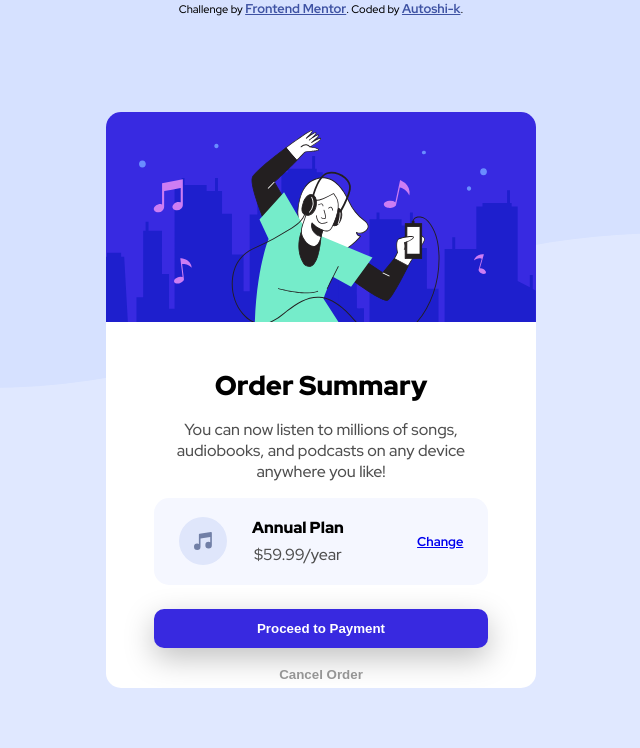
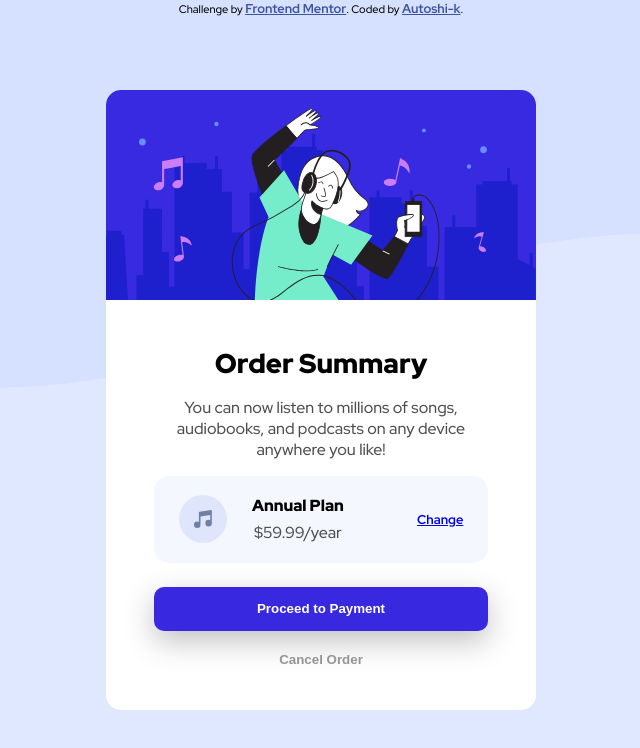
Before and after one commit to Autoshi-k/Order-summary-component, a plain HTML site: page index.html in a window 1280 px wide. Shown: the whole page, without its empty margins (319-959 px from the left). Drawn offline with Linux system fonts and the light colour scheme.

Commit message:
css update

```diff
--- a/index.css
+++ b/index.css
@@ -23,7 +23,7 @@ body {
   border-radius: 15px;
   width: 90%;
   max-width: 430px;
-  height: 72vh;
+  height: 620px;
   position: absolute;
   top: 50%;
   left: 50%;
@@ -41,7 +41,7 @@ body {
   flex-direction: column;
   align-items: center;
   padding: 2.5em 3em;
-  height: 40vh;
+  height: 330px;
   justify-content: space-between;
 }
 
```
